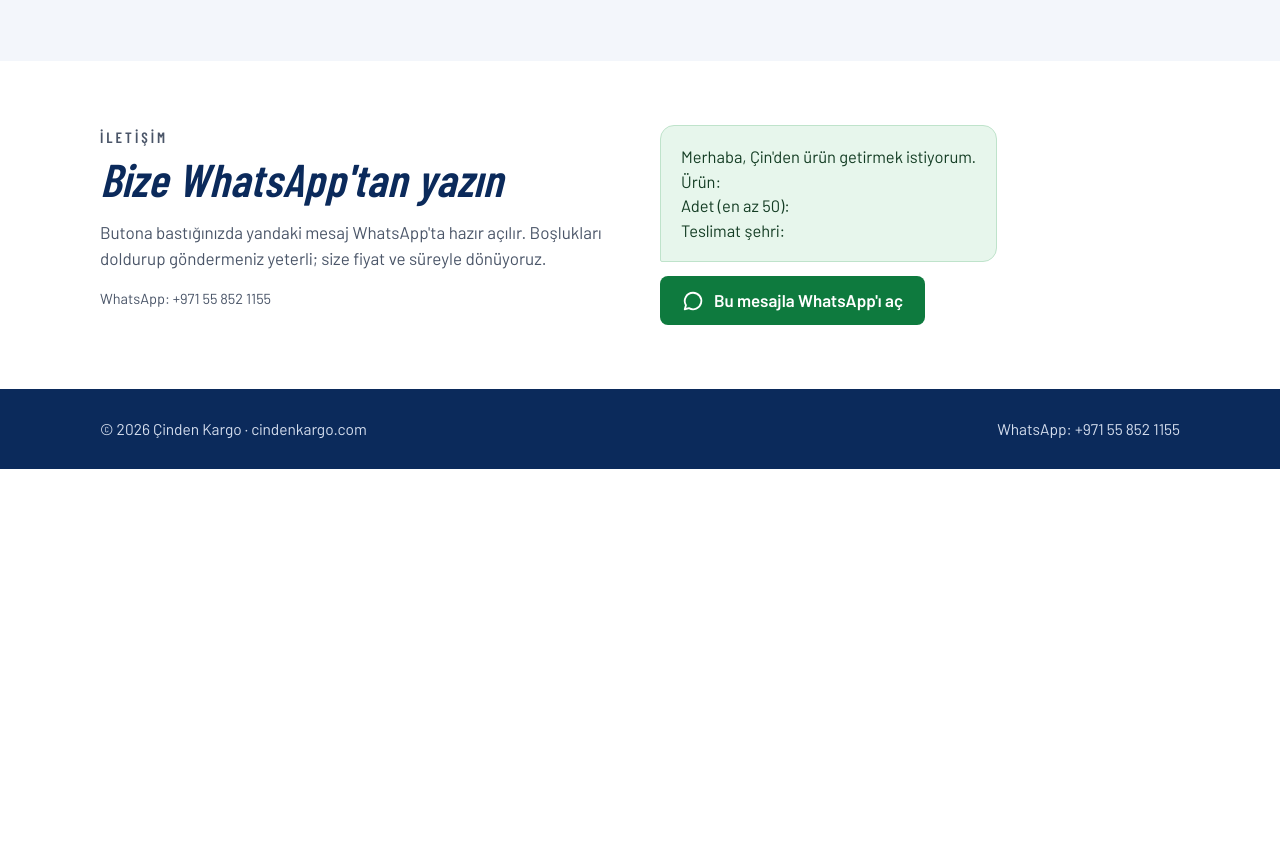
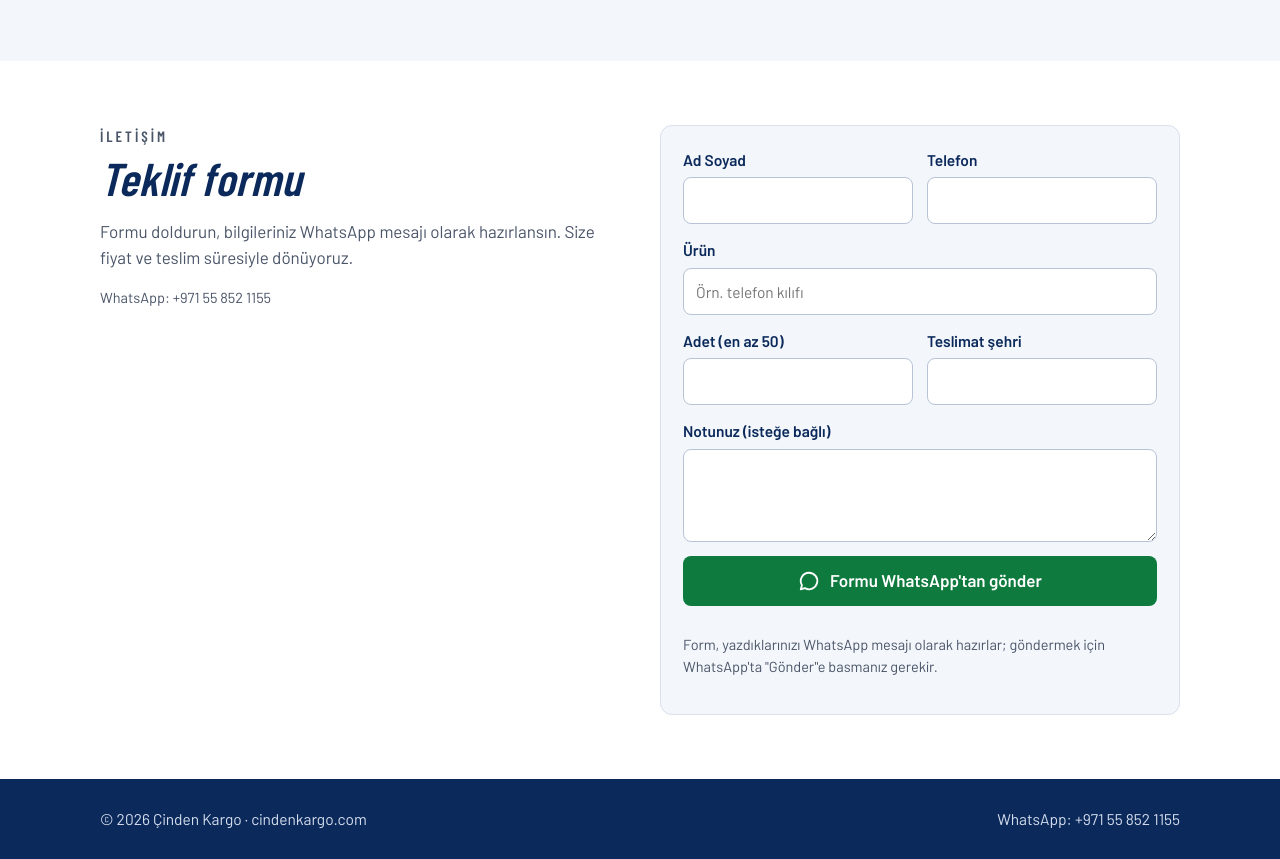
Before and after one commit to olanaksiz/olanaksiz.github.io, a plain HTML site: page index.html in a window 1280 px wide. Shown: the part 1633-2492 px from the top of the page. Before the commit the page ends 2102 px from the top, so only its background shows below. Drawn offline with nearby package versions, Linux system fonts and the light colour scheme; a web font is replaced by a local one.

Commit message:
Ana sayfaya WhatsApp'a gönderen teklif formu eklendi
Co-Authored-By: Claude Fable 5.2 <noreply@anthropic.com>
Claude-Session: https://claude.ai/code/session_01K9vhoBiDLcgTkyPtGcnN7N

```diff
--- a/index.html
+++ b/index.html
@@ -84,6 +84,15 @@ footer .wrap{display:flex;justify-content:space-between;gap:16px;flex-wrap:wrap;
 .facts strong{font-family:var(--display);font-style:italic;font-weight:800;font-size:28px;line-height:1.1;color:var(--navy)}
 .facts span{color:var(--muted);font-size:16px}
 @media (max-width:860px){.facts ul{grid-template-columns:minmax(0,1fr)}}
+.form{display:flex;flex-direction:column;gap:14px;background:var(--soft);border:1px solid var(--line);border-radius:12px;padding:22px}
+.form .row{display:grid;grid-template-columns:repeat(2,minmax(0,1fr));gap:14px}
+.form label{display:flex;flex-direction:column;gap:6px;font-weight:600;font-size:15.5px;color:var(--navy)}
+.form input,.form textarea{font:inherit;font-weight:400;color:var(--ink);padding:11px 12px;border:1px solid #B8C3D6;border-radius:8px;background:#fff;width:100%}
+.form input:focus-visible,.form textarea:focus-visible{outline:3px solid var(--accent);outline-offset:1px}
+.form .btn{border:0;cursor:pointer;font:inherit;font-weight:600;justify-content:center}
+.form .err{margin:0;color:#B3261E;font-weight:600}
+.wa .wrap{align-items:start}
+@media (max-width:520px){.form .row{grid-template-columns:minmax(0,1fr)}}
 </style>
 </head>
 <body>
@@ -152,17 +161,25 @@ footer .wrap{display:flex;justify-content:space-between;gap:16px;flex-wrap:wrap;
   <div class="wrap">
     <div>
       <p class="eyebrow">İletişim</p>
-      <h2>Bize WhatsApp'tan yazın</h2>
-      <p>Butona bastığınızda yandaki mesaj WhatsApp'ta hazır açılır. Boşlukları doldurup göndermeniz yeterli; size fiyat ve süreyle dönüyoruz.</p>
+      <h2>Teklif formu</h2>
+      <p>Formu doldurun, bilgileriniz WhatsApp mesajı olarak hazırlansın. Size fiyat ve teslim süresiyle dönüyoruz.</p>
       <p class="note">WhatsApp: +971 55 852 1155</p>
     </div>
-    <div class="bubble-wrap">
-      <div class="bubble">Merhaba, Çin'den ürün getirmek istiyorum.
-Ürün:
-Adet (en az 50):
-Teslimat şehri: </div>
-      <a class="btn" href="https://wa.me/971558521155?text=Merhaba%2C%20%C3%87in%27den%20%C3%BCr%C3%BCn%20getirmek%20istiyorum.%0A%C3%9Cr%C3%BCn%3A%20%0AAdet%20%28en%20az%2050%29%3A%20%0ATeslimat%20%C5%9Fehri%3A%20"><svg viewBox="0 0 24 24" width="22" height="22" aria-hidden="true"><path d="M12 3a9 9 0 0 0-7.7 13.6L3 21l4.6-1.2A9 9 0 1 0 12 3z" fill="none" stroke="currentColor" stroke-width="2" stroke-linejoin="round"/></svg> Bu mesajla WhatsApp'ı aç</a>
-    </div>
+    <form class="form" id="teklif-formu" novalidate>
+      <div class="row">
+        <label for="f-ad">Ad Soyad<input id="f-ad" name="ad" type="text" autocomplete="name" required></label>
+        <label for="f-tel">Telefon<input id="f-tel" name="tel" type="tel" autocomplete="tel" inputmode="tel" required></label>
+      </div>
+      <label for="f-urun">Ürün<input id="f-urun" name="urun" type="text" placeholder="Örn. telefon kılıfı" required></label>
+      <div class="row">
+        <label for="f-adet">Adet (en az 50)<input id="f-adet" name="adet" type="number" min="50" step="1" inputmode="numeric" required></label>
+        <label for="f-sehir">Teslimat şehri<input id="f-sehir" name="sehir" type="text" autocomplete="address-level1" required></label>
+      </div>
+      <label for="f-not">Notunuz (isteğe bağlı)<textarea id="f-not" name="not" rows="3"></textarea></label>
+      <p class="err" id="f-hata" role="alert" hidden></p>
+      <button class="btn" type="submit"><svg viewBox="0 0 24 24" width="22" height="22" aria-hidden="true"><path d="M12 3a9 9 0 0 0-7.7 13.6L3 21l4.6-1.2A9 9 0 1 0 12 3z" fill="none" stroke="currentColor" stroke-width="2" stroke-linejoin="round"/></svg> Formu WhatsApp'tan gönder</button>
+      <p class="note">Form, yazdıklarınızı WhatsApp mesajı olarak hazırlar; göndermek için WhatsApp'ta "Gönder"e basmanız gerekir.</p>
+    </form>
   </div>
 </section>
 </main>
@@ -174,5 +191,21 @@ Teslimat şehri: </div>
   </div>
 </footer>
 <a class="fab" href="https://wa.me/971558521155?text=Merhaba%2C%20%C3%87in%27den%20%C3%BCr%C3%BCn%20getirmek%20istiyorum.%0A%C3%9Cr%C3%BCn%3A%20%0AAdet%20%28en%20az%2050%29%3A%20%0ATeslimat%20%C5%9Fehri%3A%20" aria-label="WhatsApp'tan yazın"><svg viewBox="0 0 24 24" width="22" height="22" aria-hidden="true"><path d="M12 3a9 9 0 0 0-7.7 13.6L3 21l4.6-1.2A9 9 0 1 0 12 3z" fill="none" stroke="currentColor" stroke-width="2" stroke-linejoin="round"/></svg></a>
+<script>
+(function(){
+  var f=document.getElementById('teklif-formu'), e=document.getElementById('f-hata');
+  f.addEventListener('submit',function(ev){
+    ev.preventDefault();
+    var v=function(n){return f.elements[n].value.trim();};
+    var adet=parseInt(v('adet'),10), msg='';
+    if(!v('ad')||!v('tel')||!v('urun')||!v('sehir')) msg='Lütfen ad, telefon, ürün ve teslimat şehrini doldurun.';
+    else if(!(adet>=50)) msg='Minimum sipariş 50 adettir. Lütfen en az 50 yazın.';
+    if(msg){e.textContent=msg;e.hidden=false;return;}
+    e.hidden=true;
+    var t="Merhaba, Çin'den ürün getirmek istiyorum.\nAd Soyad: "+v('ad')+"\nTelefon: "+v('tel')+"\nÜrün: "+v('urun')+"\nAdet: "+adet+"\nTeslimat şehri: "+v('sehir')+(v('not')?"\nNot: "+v('not'):"");
+    window.location.href='https://wa.me/971558521155?text='+encodeURIComponent(t);
+  });
+})();
+</script>
 </body>
 </html>
```
